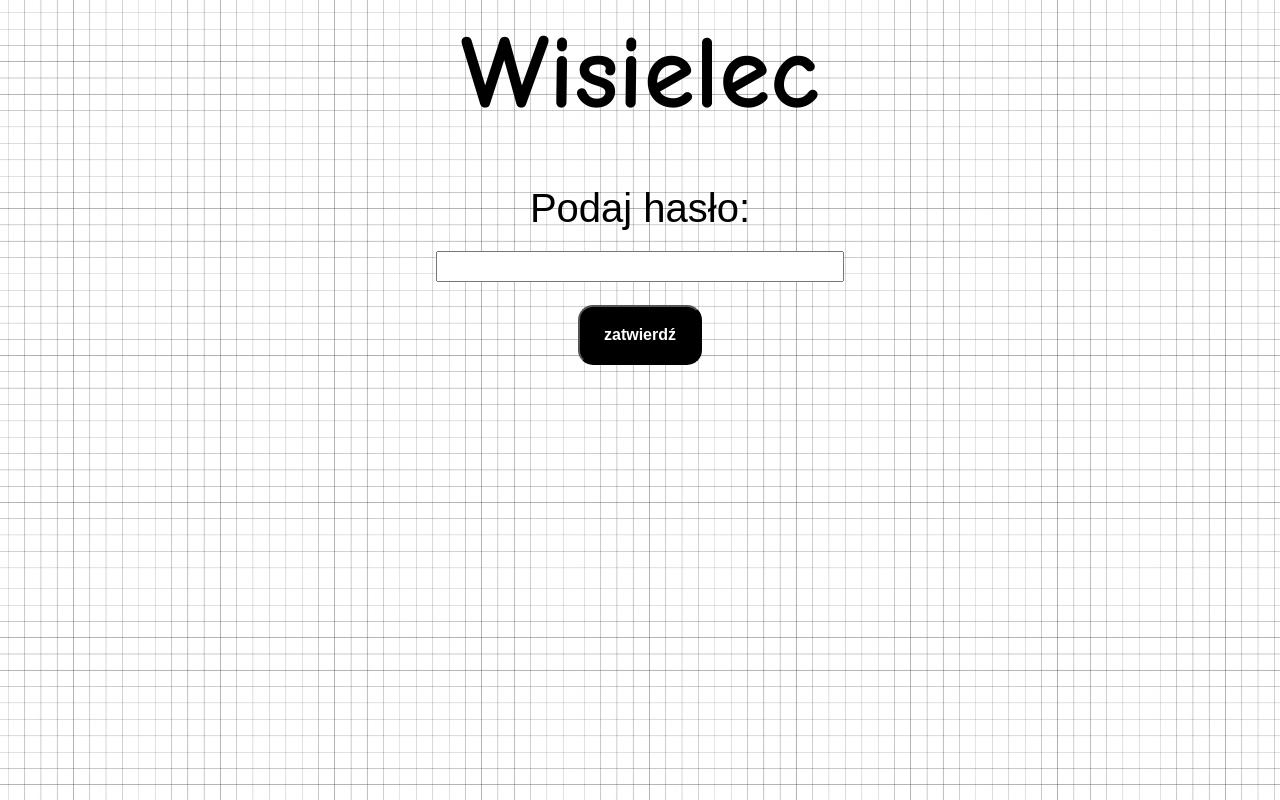
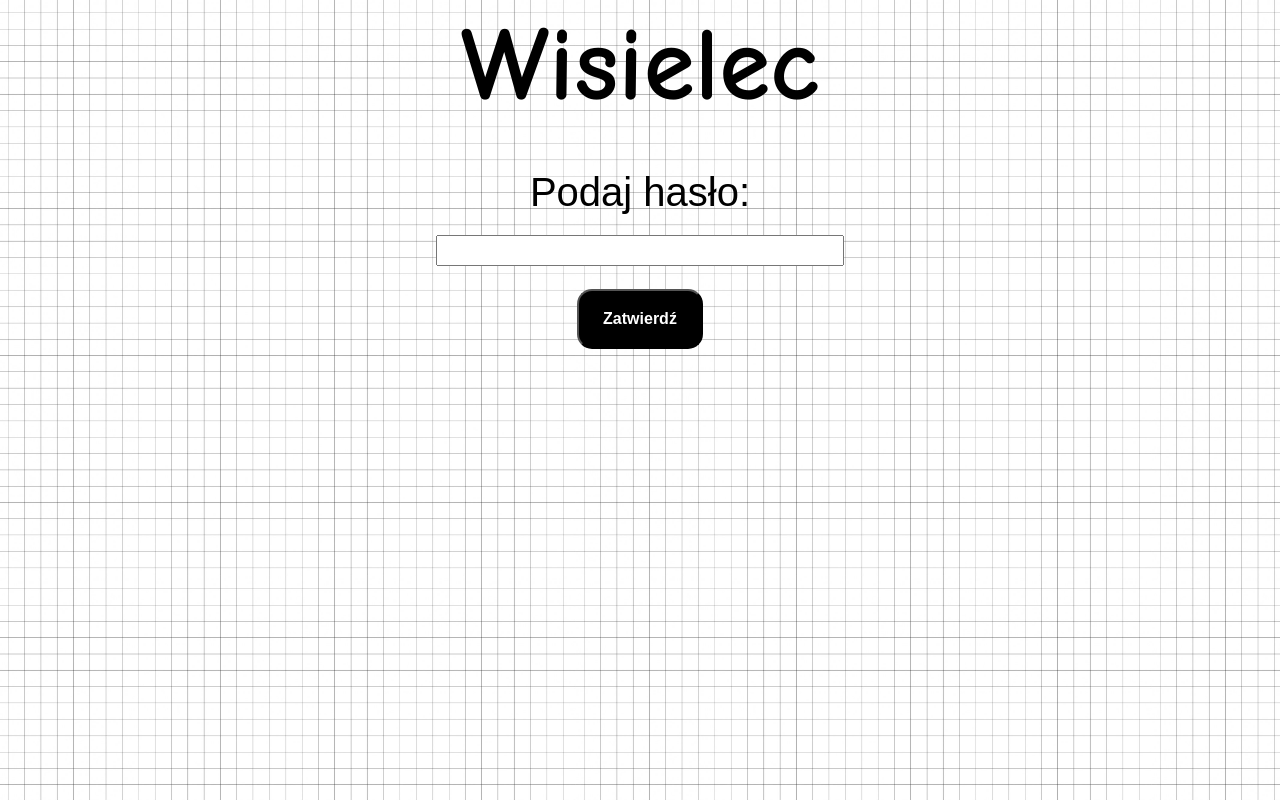
Before and after one commit to Lodo2115/Wisielec, a plain HTML site: page index.html in a window 1280 px wide. Drawn offline with nearby package versions, Linux system fonts and the light colour scheme.

Commit message:
Update index.html

```diff
--- a/index.html
+++ b/index.html
@@ -9,15 +9,23 @@
     <link rel="stylesheet" href="./style.css">
 </head>
 <body>
+    <main class="kontener">
+        <header class="gra">
             <p id="P_Tytul">Wisielec</p>
+        </header>
+        <section class="gra">
             <div id="Div_Haslo">
             <p id="P_Haslo">Podaj hasło:</p>
-    <input id="I_Haslo" type="text"><br><br>
-    <button id="B_Haslo">zatwierdź</button>
+            <input id="I_Haslo" type="password"><br><br>
+            <button id="B_Haslo">Zatwierdź</button>
             </div>
             <div id="Div_Okno_Gry">
             <img src="./wisielec_0.png" alt="Wisielec">
+            <div class="przyciski_haslo"></div>
             </div>
             <script src='./main.js'></script>
+        </section>
+
+    </main>
 </body>
 </html>
```
Lines whose indentation alone changed are shown as unchanged.
